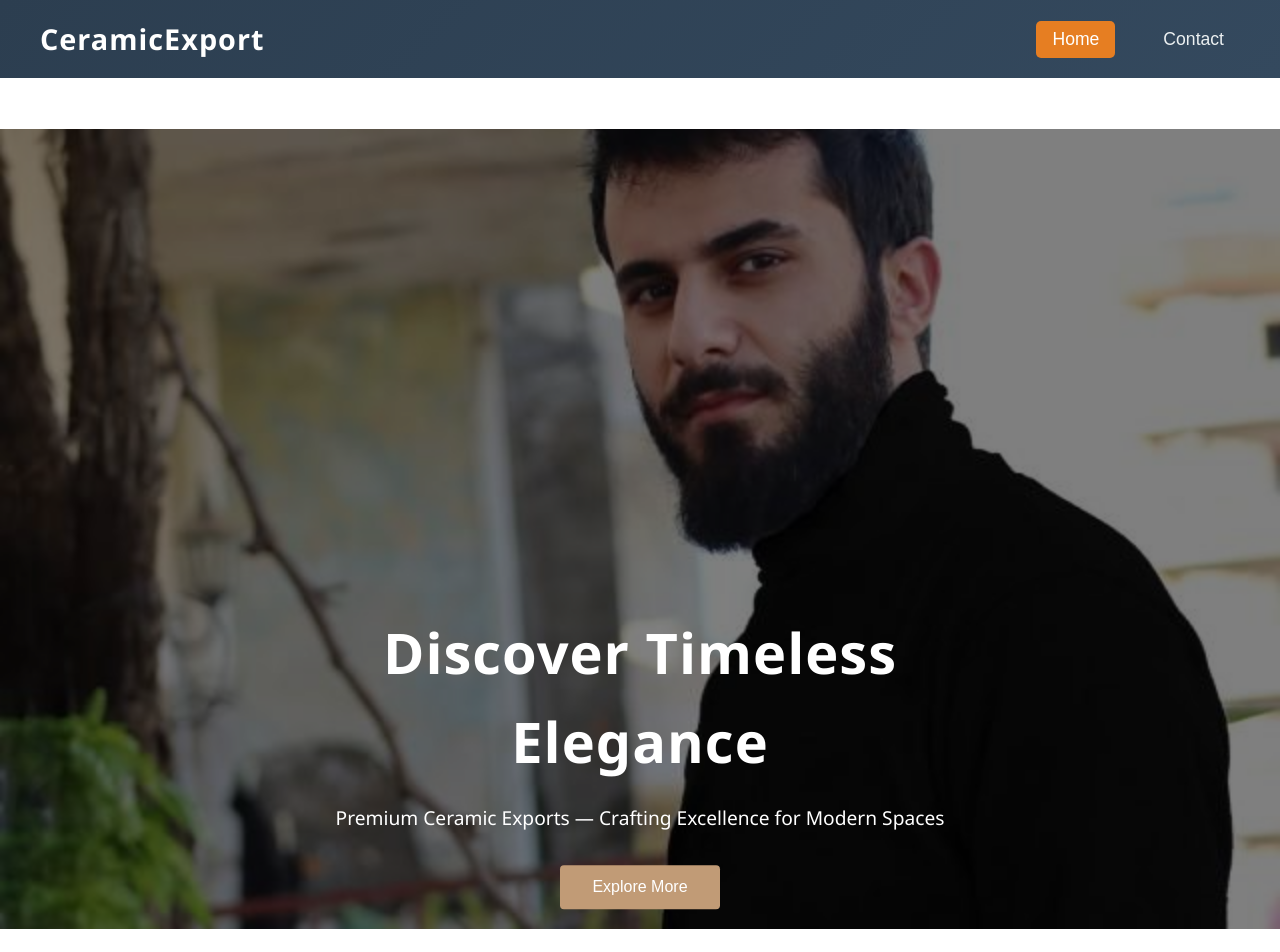
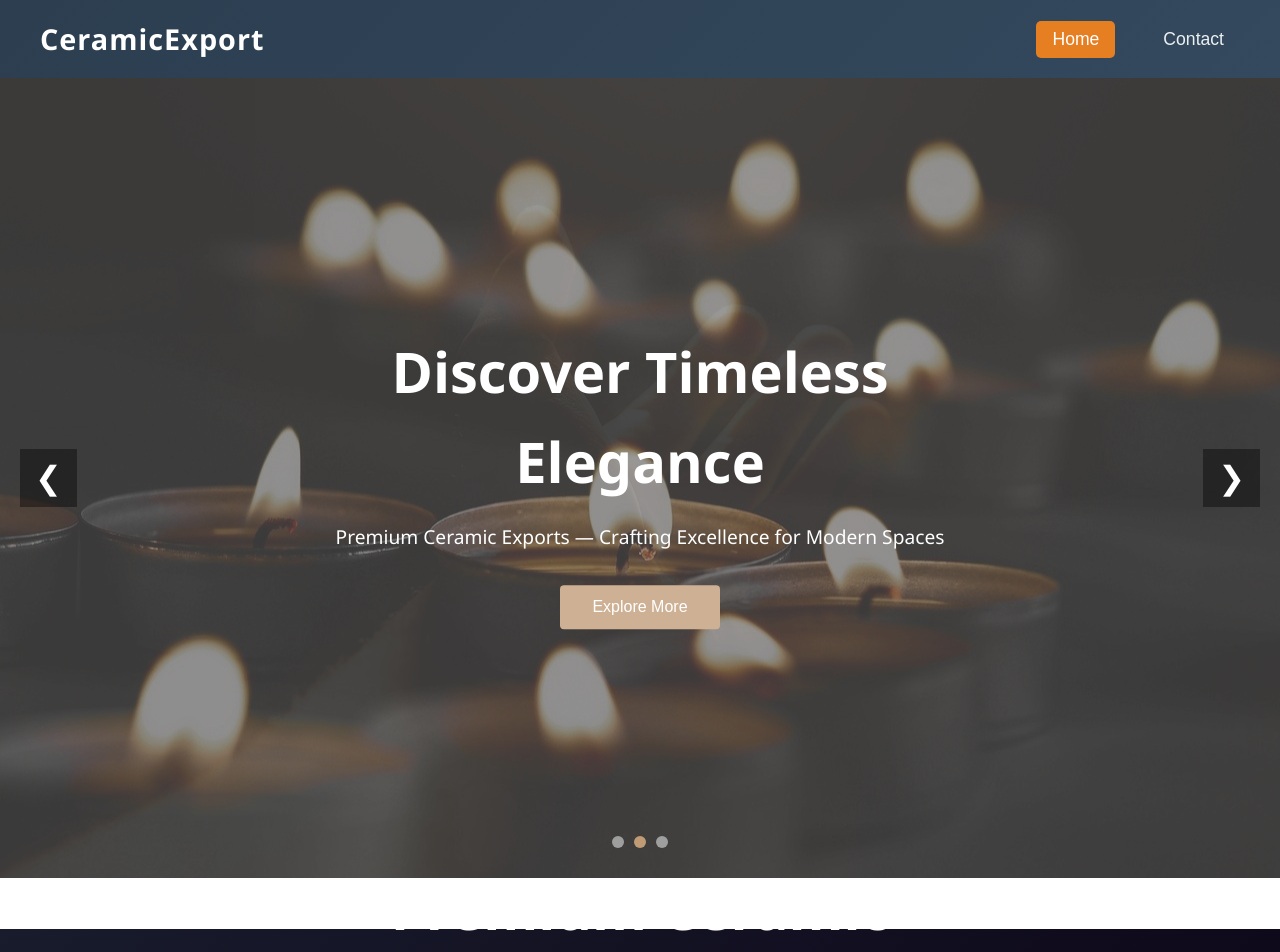
Before and after one commit to haithamhussen33-del/Landing_Page, a React (Vite) app: page / in a window 1280 px wide. Shown: the top 952 px of the page. Built offline with nearby package versions, Linux system fonts and the light colour scheme.

Commit message:
delet hero component

```diff
--- a/src/components/Hero.jsx
+++ /dev/null
@@ -1,25 +0,0 @@
-import React from "react";
-import heroImage from "../assets/images/hero-bg.jpg";
-import "../styles/Hero.css";
-export default function Hero() {
-  return (
-    <section
-      className="hero-section"
-      style={{
-        backgroundImage: `url(${heroImage})`,
-      }}
-    >
-      {/* Overlay داكن فوق الصورة */}
-      <div className="hero-overlay"></div>
-
-      {/* المحتوى النصي */}
-      <div className="hero-content">
-        <h1 className="hero-title">Discover Timeless Elegance</h1>
-        <p className="hero-subtitle">
-          Premium Ceramic Exports — Crafting Excellence for Modern Spaces
-        </p>
-        <button className="hero-btn">Explore More</button>
-      </div>
-    </section>
-  );
-}
--- a/src/components/Home.jsx
+++ b/src/components/Home.jsx
@@ -1,14 +1,9 @@
 import "../styles/HomePageStyles.css";
-import Hero from "./Hero";
+
 import HeroCarousel from "./HeroCarousel";
 export default function Home() {
   return (
     <div className="home">
-      <br></br>
-      <br></br>
-      <Hero />
-      <br></br>
-      <br></br>
       <HeroCarousel />
       <br></br>
       <br></br>
--- a/src/styles/Hero.css
+++ /dev/null
@@ -1,58 +0,0 @@
-.hero-section {
-  position: relative;
-  width: 100%;
-  height: 100vh; /* Full screen height */
-
-  background-size: cover;
-  background-position: center;
-  display: flex;
-  align-items: center;
-  justify-content: center;
-  color: white;
-  overflow: hidden;
-}
-
-.hero-overlay {
-  position: absolute;
-  top: 0;
-  left: 0;
-  width: 100%;
-  height: 100%;
-  background: rgba(0, 0, 0, 0.5); /* طبقة شفافة لتغميق الصورة */
-  z-index: 1;
-}
-
-.hero-content {
-  position: relative;
-  z-index: 2;
-  text-align: center;
-  max-width: 700px;
-  padding: 20px;
-}
-
-.hero-title {
-  font-size: 3rem;
-  font-weight: 700;
-  margin-bottom: 1rem;
-  letter-spacing: 1px;
-}
-
-.hero-subtitle {
-  font-size: 1.2rem;
-  margin-bottom: 2rem;
-}
-
-.hero-btn {
-  background-color: #c19b76;
-  color: white;
-  border: none;
-  padding: 0.8rem 2rem;
-  font-size: 1rem;
-  border-radius: 4px;
-  cursor: pointer;
-  transition: background-color 0.3s;
-}
-
-.hero-btn:hover {
-  background-color: #a67a50;
-}
```
